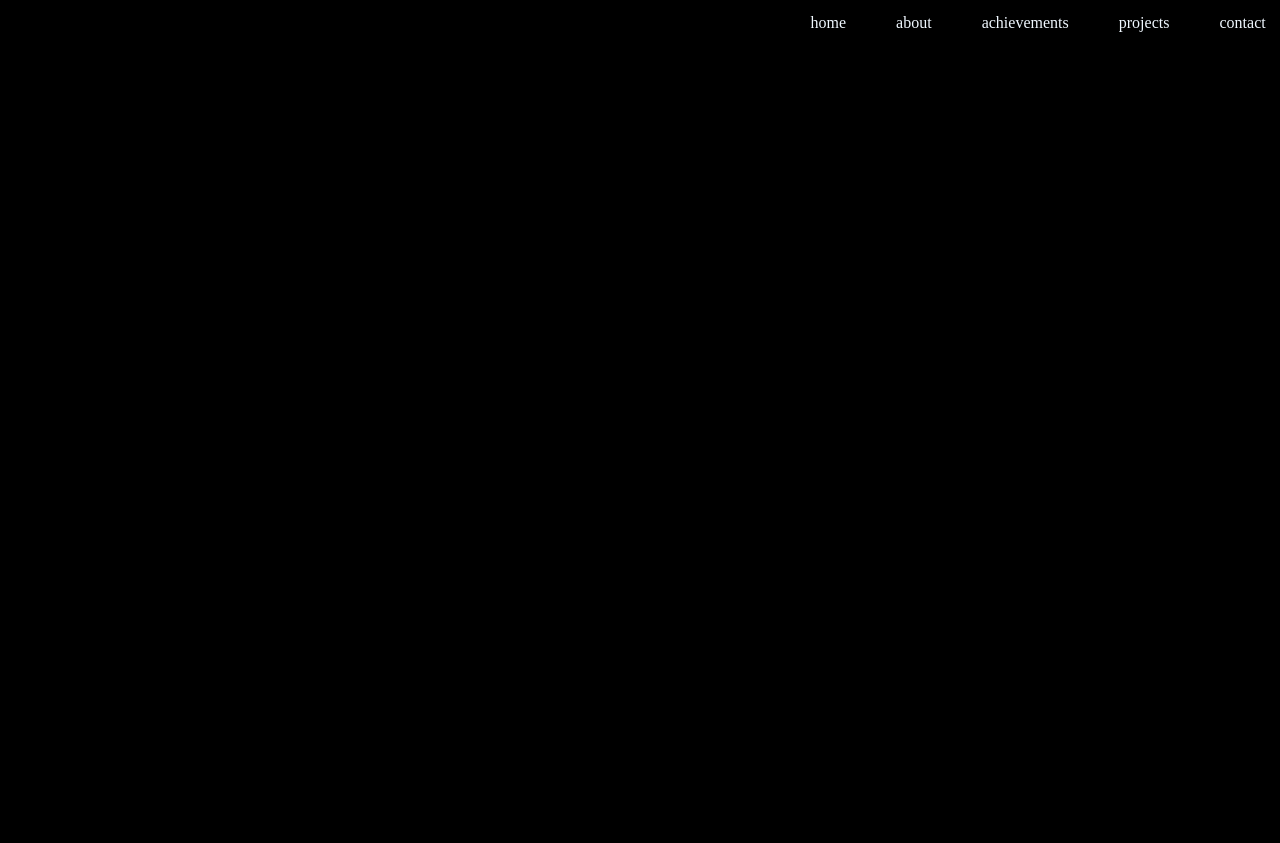
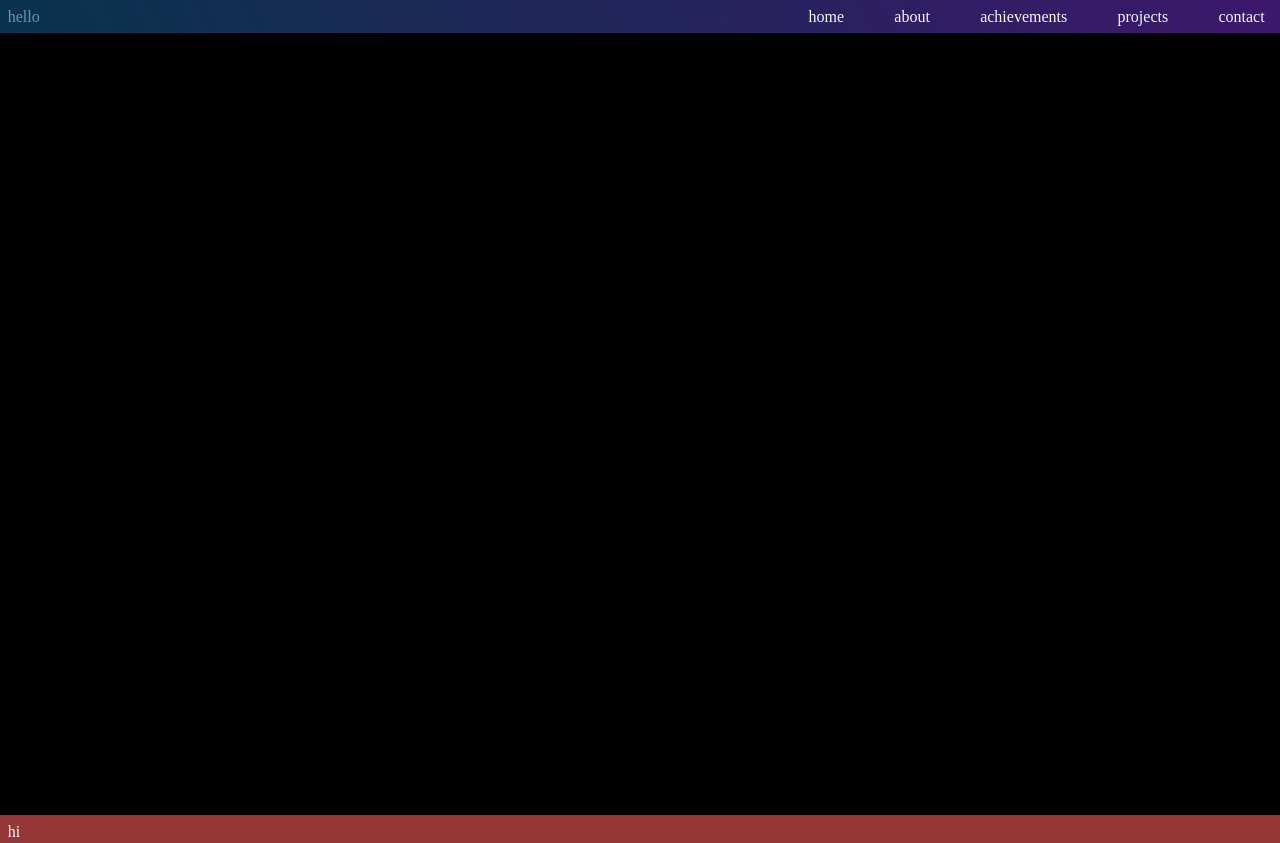
Before and after one commit to vishnu21v/project1, a plain HTML site: page index.html in a window 1280 px wide. Shown: the top 843 px of the page. Before the commit the page ends 800 px from the top, so only its background shows below. Drawn offline with Linux system fonts and the light colour scheme.

Commit message:
updated navbar and scrollbar

```diff
--- a/index.html
+++ b/index.html
@@ -5,10 +5,10 @@
     <meta name="viewport" content="width=device-width, initial-scale=1.0">
     <link rel="stylesheet" href="style.css">
     <script src="script.js"></script>
-    <title>Irin Elizabeth Jose</title>
+    <title>Vishnu V</title>
 </head>
 <body>
-    <section class="sec">
+    <section class="sec nav">
         <nav>
             <li>home</li>
             <li>about</li>
@@ -17,14 +17,17 @@
             <li>contact</li>
         </nav>
     </section>
-    <section class="sec">
+    <section class="sec landing">
+        hello
+    </section>
+    <section class="sec about">
         <class class="container">
-
+hi
         </class>
     </section>
     <section class="sec">
         <class class="container">
-
+            i am vishnu
         </class>
     </section>
     <section class="sec">
--- a/style.css
+++ b/style.css
@@ -1,8 +1,50 @@
-body{
-    background-color: black;
+body {
+  margin: 0;
+  padding: 0;
+  background-color: rgb(0, 0, 0);
 }
+::-webkit-scrollbar {
+  width: 6px;
+  height: 3px;
+  color: inherit;
+
+}
+::-webkit-scrollbar-track {
+  background:inherit;
+  border-radius: 8px;
+}
+::-webkit-scrollbar-thumb {
+  background: rgba(185, 178, 178, 0.5);
+  border-radius: 10px;
+}
+
+/* Hover effect */
+::-webkit-scrollbar-thumb:hover {
+  background: rgba(255, 255, 255);
+  cursor: pointer;
+}
+
 .sec{
+    padding: 0.6%;
     color: aliceblue;
+;
+
+}
+.nav{
+    height:18px;
+    background: linear-gradient(60deg,rgba(14, 85, 126, 0.6),rgba(104, 38, 179, 0.6));
+    display:flex;
+
+    position: fixed;
+    width:100%;
+
+}
+.landing{
+    height:100vh;
+}
+.about{
+    height:190vh;
+    background-color: rgb(150, 55, 55);
 }
 
 /* nav */
@@ -12,10 +54,12 @@ nav{
     flex-direction: row;
     justify-content: end;
     gap:4%;
-    padding:.5%;
-
+    position: fixed;
+    width:98.2%;
 }
 li{
     text-decoration: none;
     list-style-type: none;
 }
+
+/* landing */
```
